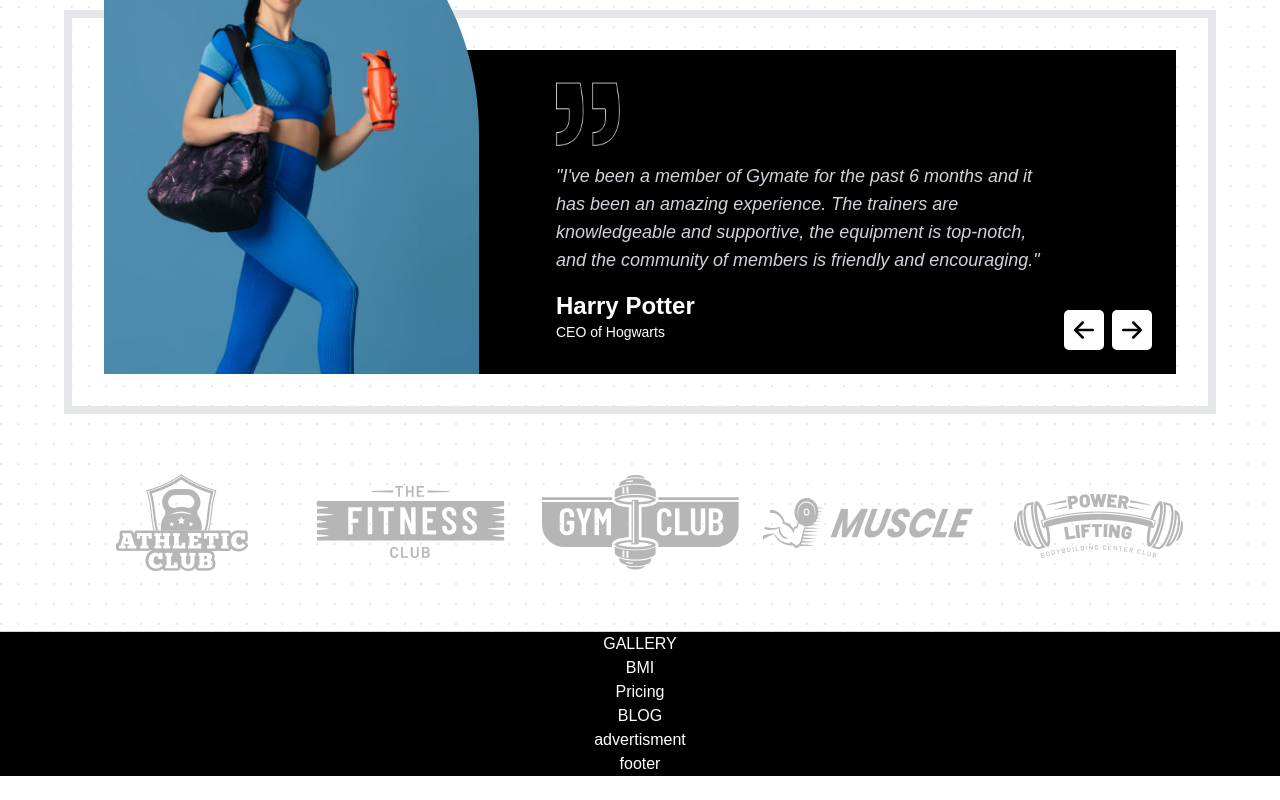
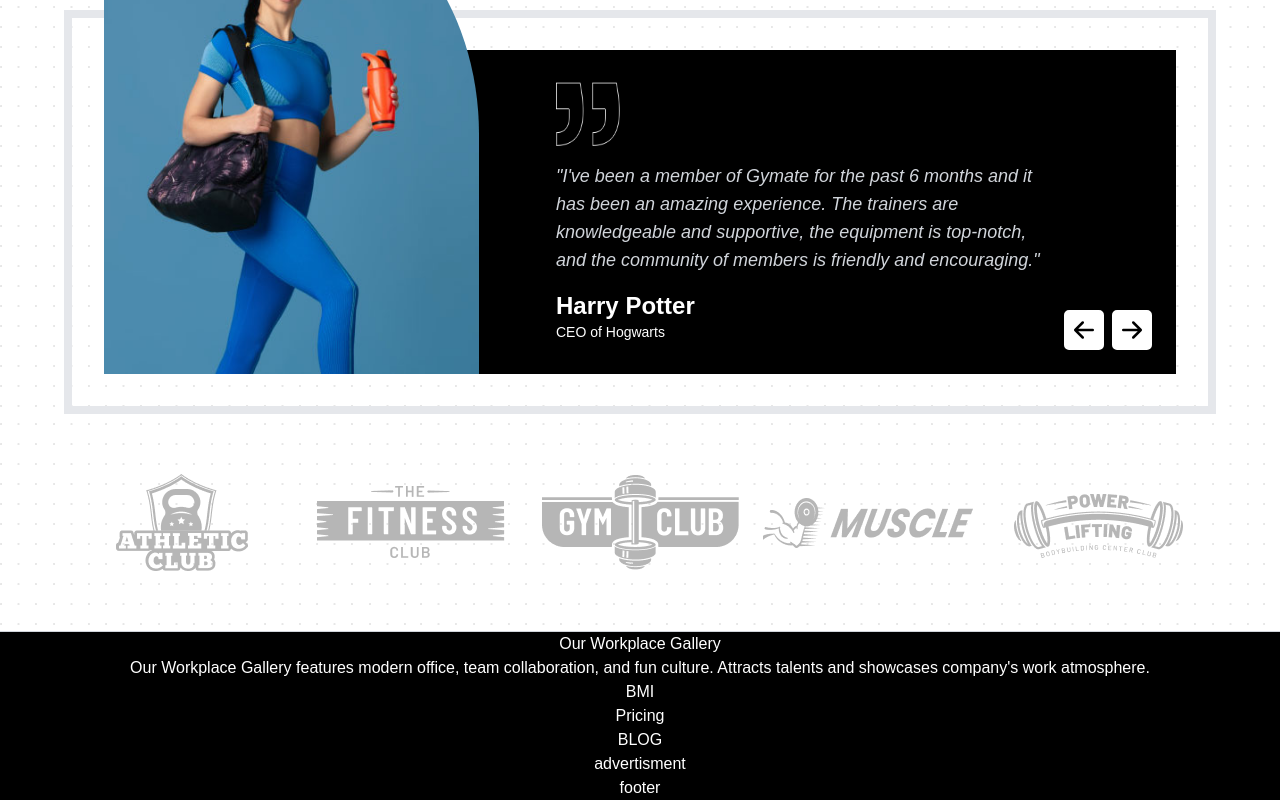
Before and after one commit to PawelWydra/Gymate-main, a React (Create React App) app: page / in a window 1280 px wide. Shown: the part 4934-5734 px from the top of the page. Before the commit the page ends 5710 px from the top, so only its background shows below. Built offline with nearby package versions, Linux system fonts and the light colour scheme.

Commit message:
feat: add gallery serction

```diff
--- a/src/App.js
+++ b/src/App.js
@@ -1,6 +1,7 @@
 import "./app.css";
 import ChooseUs from "./components/choose-us/chooseUs";
 import Classes from "./components/classes/classes";
+import Gallery from "./components/gallery/gallery";
 import Introduce from "./components/introduce/introduce.jsx";
 import Join from "./components/join/join";
 import Navbar from "./components/navbar/navbar.jsx";
@@ -17,7 +18,7 @@ function App() {
       <Join />
       <ChooseUs />
       <TrainersAndTestimonials />
-      <section>GALLERY</section>
+      <Gallery />
       <section>BMI</section>
       <section>Pricing</section>
       <section>BLOG</section>
--- a/src/components/gallery/gallery.jsx
+++ b/src/components/gallery/gallery.jsx
@@ -1,9 +1,20 @@
+import boxingGirl from "../../images/gallery/img1.jpg";
+import barbleGirl from "../../images/gallery/img2.jpg";
+import linesGirl from "../../images/gallery/img3.jpg";
+import absGuy from "../../images/gallery/img4.jpg";
+import plankGirl from "../../images/gallery/img5.jpg";
+
+
 function Gallery() {
   return (
     <div className="main-container">
       <div className="main-wrapper">
         <h2></h2>
-        <h1></h1>
+        <h1>Our Workplace Gallery</h1>
+        <p>
+          Our Workplace Gallery features modern office, team collaboration, and
+          fun culture. Attracts talents and showcases company's work atmosphere.
+        </p>
         <div className="gallery-container"></div>
       </div>
     </div>
--- a/src/components/testimonials/logoContainer/logoContainer.jsx
+++ b/src/components/testimonials/logoContainer/logoContainer.jsx
@@ -6,12 +6,12 @@ import logo5 from "../../../images/testimonials/logo5.png";
 
 function LogoContainer() {
   return (
-    <div className="flex justyfi-around max-w-6xl gap-4 py-5 my-10">
-      <img src={logo1} alt="" className="h-25 w-50" />
-      <img src={logo2} alt="" className="h-25 w-50" />
-      <img src={logo3} alt="" className="h-25 w-50" />
-      <img src={logo4} alt="" className="h-25 w-50" />
-      <img src={logo5} alt="" className="h-25 w-50" />
+    <div className="flex justyfi-around max-w-6xl gap-4 py-5 my-10 ">
+      <img src={logo1} alt="" className="h-25 w-50 hover:brightness-50 duration-300" />
+      <img src={logo2} alt="" className="h-25 w-50 hover:brightness-50 duration-300" />
+      <img src={logo3} alt="" className="h-25 w-50 hover:brightness-50 duration-300" />
+      <img src={logo4} alt="" className="h-25 w-50 hover:brightness-50 duration-300" />
+      <img src={logo5} alt="" className="h-25 w-50 hover:brightness-50 duration-300" />
     </div>
   );
 }
```
